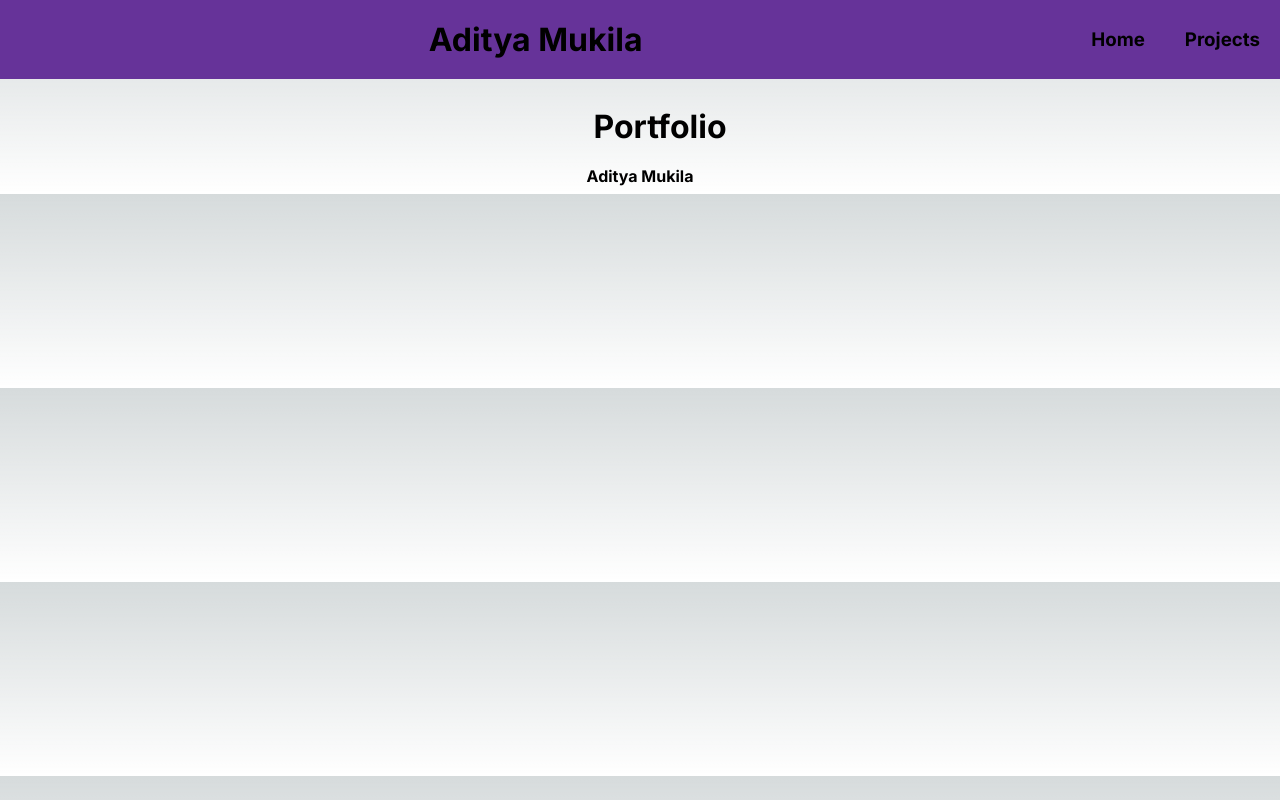
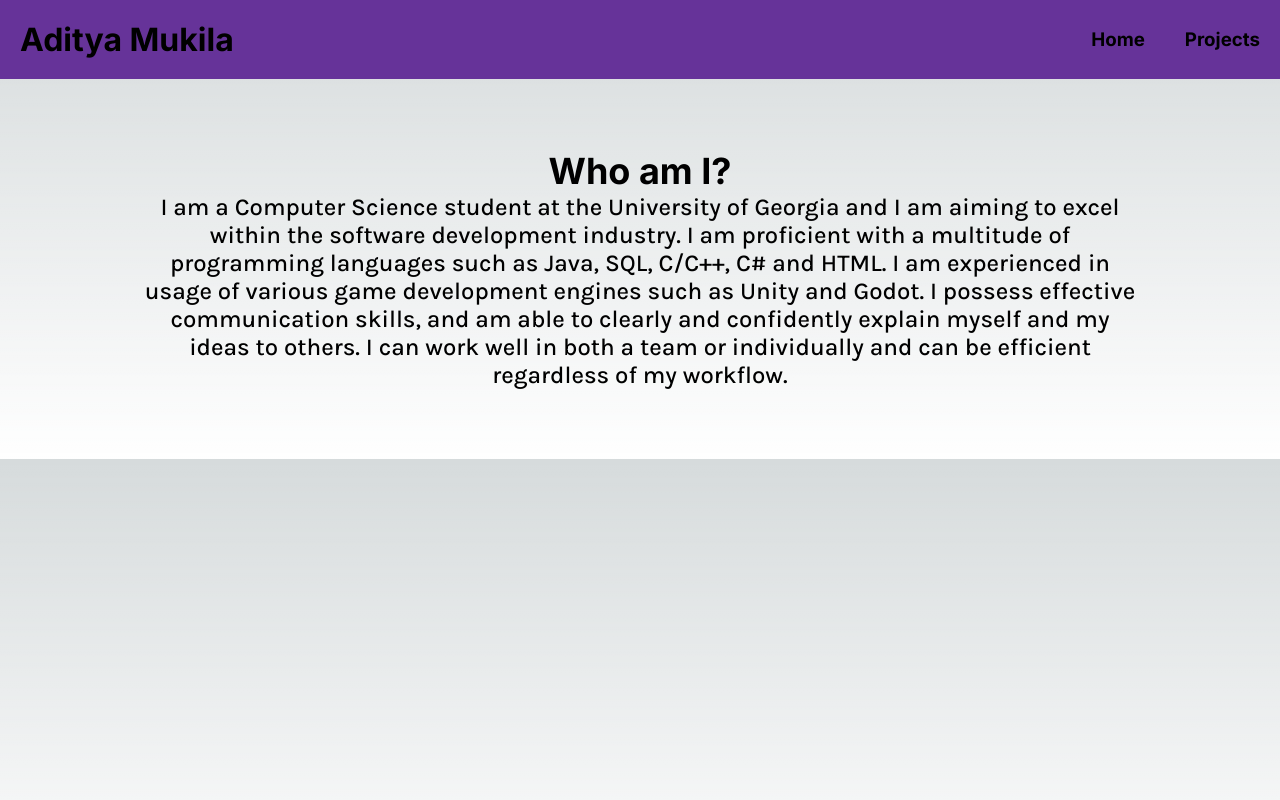
Before and after one commit to ZephyrIO/Portfolio, a Next.js app: page / in a window 1280 px wide. Built offline with nearby package versions, Linux system fonts and the light colour scheme.

Commit message:
feat: :sparkles: Finished Home Page
Finished the code and formatting of the homepage and made it ready for visitation

```diff
--- a/src/app/layout.js
+++ b/src/app/layout.js
@@ -4,7 +4,7 @@ import "./globals.css";
 const inter = Inter({ subsets: ["latin"] });
 
 export const metadata = {
-  title: "Portfolio - Aditya Mukila",
+  title: "Aditya Mukila | Portfolio",
   description: "Project Portfolio for Aditya Mukila",
   author: "Aditya Mukila",
 };
--- a/src/app/page.js
+++ b/src/app/page.js
@@ -1,12 +1,12 @@
 import Header from "@/components/Header";
-import Title from '@/components/Title';
+import Info from "@/components/Info";
 
 export default function Home()
 {
     return (
         <div>
             <Header />
-            <Title />
+            <Info />
         </div>
     );
 }
--- a/src/components/Header.css
+++ b/src/components/Header.css
@@ -1,6 +1,5 @@
 .header {
     display: flex;
-    justify-content: center;
     text-align: center;
     align-self: center;
     align-items: center;
@@ -11,7 +10,6 @@
 
 h1 {
     display: inline-block;
-    width: 100%;
     margin: 20px;
 }
 
@@ -20,6 +18,10 @@ h3 {
     margin: 20px;
 }
 
+.split {
+    margin-left: auto;
+}
+
 h3:hover {
     text-decoration: underline;
     text-decoration-color: pink;
--- a/src/components/Header.js
+++ b/src/components/Header.js
@@ -6,7 +6,7 @@ export default function Header ()
     return (
         <div className="header">
             <h1>Aditya Mukila</h1>
-            <h3><Link href={'/'}>Home</Link></h3>
+            <h3 className="split"><Link href={'/'}>Home</Link></h3>
             <h3><Link href={'/project'}>Projects</Link></h3>
         </div>
     )
--- /dev/null
+++ b/src/components/Info.css
@@ -0,0 +1,7 @@
+.text {
+    text-align: center;
+    margin: 70px auto;
+    width: 1000px;
+    font-weight: 500;
+    font-size: 1.5em;
+}
--- /dev/null
+++ b/src/components/Info.js
@@ -0,0 +1,20 @@
+import { Karla } from "next/font/google";
+import './Info.css';
+
+const karla = Karla({ subsets: ["latin"] });
+
+export default function Info ()
+{
+    return (
+        <div className="text">
+            <h2>Who am I?</h2>
+            <p className={karla.className}>
+                I am a Computer Science student at the University of Georgia and I am aiming to excel within the software development industry.
+                I am proficient with a multitude of programming languages such as Java, SQL, C/C++, C# and HTML. I am experienced in usage of
+                various game development engines such as Unity and Godot. I possess effective communication skills, and am able to clearly and
+                confidently explain myself and my ideas to others. I can work well in both a team or individually and can be efficient regardless
+                of my workflow.
+            </p>
+        </div>
+    )
+}
--- a/src/components/Title.css
+++ /dev/null
@@ -1,4 +0,0 @@
-.title {
-    text-align: center;
-    margin: 8px;
-}
--- a/src/components/Title.js
+++ /dev/null
@@ -1,11 +0,0 @@
-import "./Title.css";
-
-export default function Title ()
-{
-    return (
-        <div className="title">
-            <h1>Portfolio</h1>
-            <h4>Aditya Mukila</h4>
-        </div>
-    );
-}
```
Also changed, not shown: src/app/globals.css (line endings or trailing spaces).
